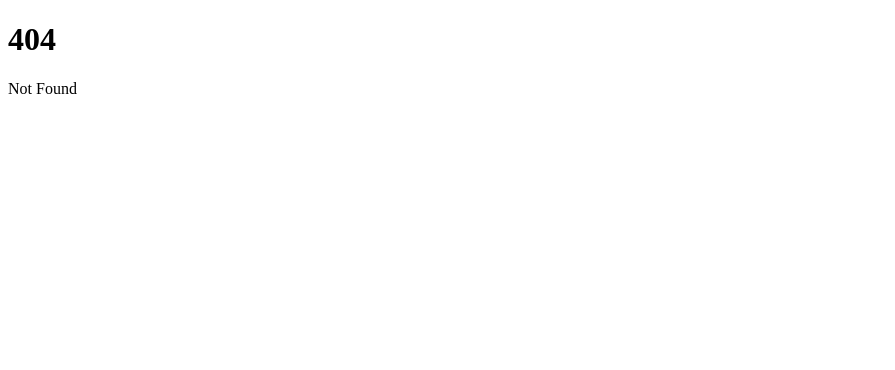
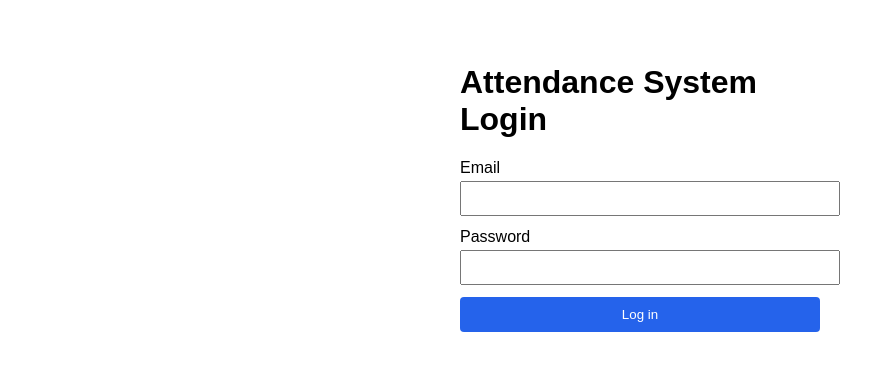
Before and after one commit to rohitnegi-rdc/face-attendance-system, a SvelteKit app: page /login in a window 1280 px wide. Before the commit this address had no page. Shown: the top 370 px of the page, without its empty margins (0-895 px from the left). Built offline with nearby package versions, Linux system fonts and the light colour scheme.

Commit message:
Add authentication and role based routing
Unified login across admin, vendor, and pump accounts using JWT session cookies, with route guards in hooks.server.ts enforcing role access on page and API prefixes. Includes IST-explicit time helpers and structured logging setup used throughout the app.

```diff
--- /dev/null
+++ b/src/hooks.server.ts
@@ -0,0 +1,53 @@
+import type { Handle } from '@sveltejs/kit';
+import { verifyToken } from '$lib/server/auth';
+
+export const handle: Handle = async ({ event, resolve }) => {
+	const token = event.cookies.get('session');
+	const auth = token ? verifyToken(token) : null;
+	event.locals.user = auth;
+
+	const path = event.url.pathname;
+	const guardedPrefix = (['/admin', '/vendor', '/pump'] as const).find((p) => path.startsWith(p));
+
+	if (guardedPrefix) {
+		const requiredRole = guardedPrefix.slice(1) as 'admin' | 'vendor' | 'pump';
+		if (!auth) {
+			return new Response(null, { status: 302, headers: { location: '/login' } });
+		}
+		if (auth.role !== requiredRole) {
+			return new Response('Forbidden', { status: 403 });
+		}
+	}
+
+	if (path.startsWith('/api/admin') && auth?.role !== 'admin') {
+		return new Response(JSON.stringify({ error: 'Forbidden' }), {
+			status: auth ? 403 : 401,
+			headers: { 'content-type': 'application/json' }
+		});
+	}
+	if (path.startsWith('/api/vendor') && auth?.role !== 'vendor' && auth?.role !== 'admin') {
+		return new Response(JSON.stringify({ error: 'Forbidden' }), {
+			status: auth ? 403 : 401,
+			headers: { 'content-type': 'application/json' }
+		});
+	}
+	if (
+		path.startsWith('/api/attendance') &&
+		path !== '/api/auth/login' &&
+		auth?.role !== 'pump' &&
+		auth?.role !== 'admin'
+	) {
+		return new Response(JSON.stringify({ error: 'Forbidden' }), {
+			status: auth ? 403 : 401,
+			headers: { 'content-type': 'application/json' }
+		});
+	}
+	if (path.startsWith('/api/pump') && auth?.role !== 'pump' && auth?.role !== 'admin') {
+		return new Response(JSON.stringify({ error: 'Forbidden' }), {
+			status: auth ? 403 : 401,
+			headers: { 'content-type': 'application/json' }
+		});
+	}
+
+	return resolve(event);
+};
--- /dev/null
+++ b/src/lib/server/auth.ts
@@ -0,0 +1,55 @@
+import jwt from 'jsonwebtoken';
+import bcrypt from 'bcryptjs';
+import { queryOne } from './db';
+
+const JWT_SECRET = process.env.JWT_SECRET || 'dev-secret-change-me';
+
+export type Role = 'admin' | 'vendor' | 'pump';
+
+export interface AuthToken {
+	role: Role;
+	id: string;
+	email: string;
+}
+
+export function signToken(payload: AuthToken): string {
+	return jwt.sign(payload, JWT_SECRET, { expiresIn: '7d' });
+}
+
+export function verifyToken(token: string): AuthToken | null {
+	try {
+		return jwt.verify(token, JWT_SECRET) as AuthToken;
+	} catch {
+		return null;
+	}
+}
+
+export async function hashPassword(plain: string): Promise<string> {
+	return bcrypt.hash(plain, 10);
+}
+
+export async function checkPassword(plain: string, hash: string): Promise<boolean> {
+	return bcrypt.compare(plain, hash);
+}
+
+// Unified login: detect role by matching email against admins, vendors, or pumps.
+export async function findAccountByEmail(email: string): Promise<{
+	role: Role;
+	id: string;
+	email: string;
+	password_hash: string;
+} | null> {
+	const admin = await queryOne<any>('SELECT id, email, password_hash FROM admins WHERE email = $1', [email]);
+	if (admin) return { role: 'admin', ...admin };
+
+	const vendor = await queryOne<any>('SELECT id, email, password_hash FROM vendors WHERE email = $1', [email]);
+	if (vendor) return { role: 'vendor', ...vendor };
+
+	const pump = await queryOne<any>(
+		'SELECT id, login_email AS email, password_hash FROM pumps WHERE login_email = $1',
+		[email]
+	);
+	if (pump) return { role: 'pump', ...pump };
+
+	return null;
+}
--- /dev/null
+++ b/src/lib/server/db.ts
@@ -0,0 +1,17 @@
+import pg from 'pg';
+
+const { Pool } = pg;
+
+export const pool = new Pool({
+	connectionString: process.env.DATABASE_URL
+});
+
+export async function query<T = any>(text: string, params: any[] = []): Promise<T[]> {
+	const res = await pool.query(text, params);
+	return res.rows as T[];
+}
+
+export async function queryOne<T = any>(text: string, params: any[] = []): Promise<T | null> {
+	const rows = await query<T>(text, params);
+	return rows[0] ?? null;
+}
--- /dev/null
+++ b/src/lib/server/log.ts
@@ -0,0 +1,7 @@
+// Structured JSON logging — plans/MasterPlan.md §7a.
+import pino from 'pino';
+
+export const logger = pino({
+	base: { service: 'sveltekit' },
+	timestamp: () => `,"timestamp":"${new Date().toLocaleString('en-IN', { timeZone: 'Asia/Kolkata' })}"`
+});
--- /dev/null
+++ b/src/routes/api/auth/login/+server.ts
@@ -0,0 +1,28 @@
+import { json } from '@sveltejs/kit';
+import type { RequestHandler } from './$types';
+import { findAccountByEmail, checkPassword, signToken } from '$lib/server/auth';
+import { logger } from '$lib/server/log';
+
+export const POST: RequestHandler = async ({ request, cookies }) => {
+	const { email, password } = await request.json();
+	if (!email || !password) {
+		return json({ error: 'email and password required' }, { status: 400 });
+	}
+
+	const account = await findAccountByEmail(email);
+	if (!account || !(await checkPassword(password, account.password_hash))) {
+		logger.warn({ email }, 'login failed');
+		return json({ error: 'Invalid credentials' }, { status: 401 });
+	}
+
+	const token = signToken({ role: account.role, id: account.id, email: account.email });
+	cookies.set('session', token, {
+		path: '/',
+		httpOnly: true,
+		sameSite: 'lax',
+		maxAge: 60 * 60 * 24 * 7
+	});
+
+	logger.info({ email, role: account.role }, 'login success');
+	return json({ role: account.role, id: account.id, email: account.email });
+};
--- /dev/null
+++ b/src/routes/login/+page.svelte
@@ -0,0 +1,70 @@
+<script lang="ts">
+	let email = $state('');
+	let password = $state('');
+	let error = $state('');
+
+	async function submit(e: Event) {
+		e.preventDefault();
+		error = '';
+		const res = await fetch('/api/auth/login', {
+			method: 'POST',
+			headers: { 'content-type': 'application/json' },
+			body: JSON.stringify({ email, password })
+		});
+		if (!res.ok) {
+			const body = await res.json().catch(() => ({}));
+			error = body.error || 'Login failed';
+			return;
+		}
+		const data = await res.json();
+		window.location.href = `/${data.role}`;
+	}
+</script>
+
+<div class="login-wrap">
+	<h1>Attendance System Login</h1>
+	<form onsubmit={submit} data-testid="login-form">
+		<label>
+			Email
+			<input type="email" bind:value={email} required data-testid="login-email" />
+		</label>
+		<label>
+			Password
+			<input type="password" bind:value={password} required data-testid="login-password" />
+		</label>
+		{#if error}
+			<p class="error" data-testid="login-error">{error}</p>
+		{/if}
+		<button type="submit" data-testid="login-submit">Log in</button>
+	</form>
+</div>
+
+<style>
+	.login-wrap {
+		max-width: 360px;
+		margin: 4rem auto;
+		font-family: sans-serif;
+	}
+	form {
+		display: flex;
+		flex-direction: column;
+		gap: 0.75rem;
+	}
+	.error {
+		color: #c0392b;
+	}
+	input {
+		display: block;
+		width: 100%;
+		padding: 0.5rem;
+		margin-top: 0.25rem;
+	}
+	button {
+		padding: 0.6rem;
+		background: #2563eb;
+		color: white;
+		border: none;
+		border-radius: 4px;
+		cursor: pointer;
+	}
+</style>
```
Also changed, not shown: src/lib/server/time.ts (added, +23 -0 lines).
